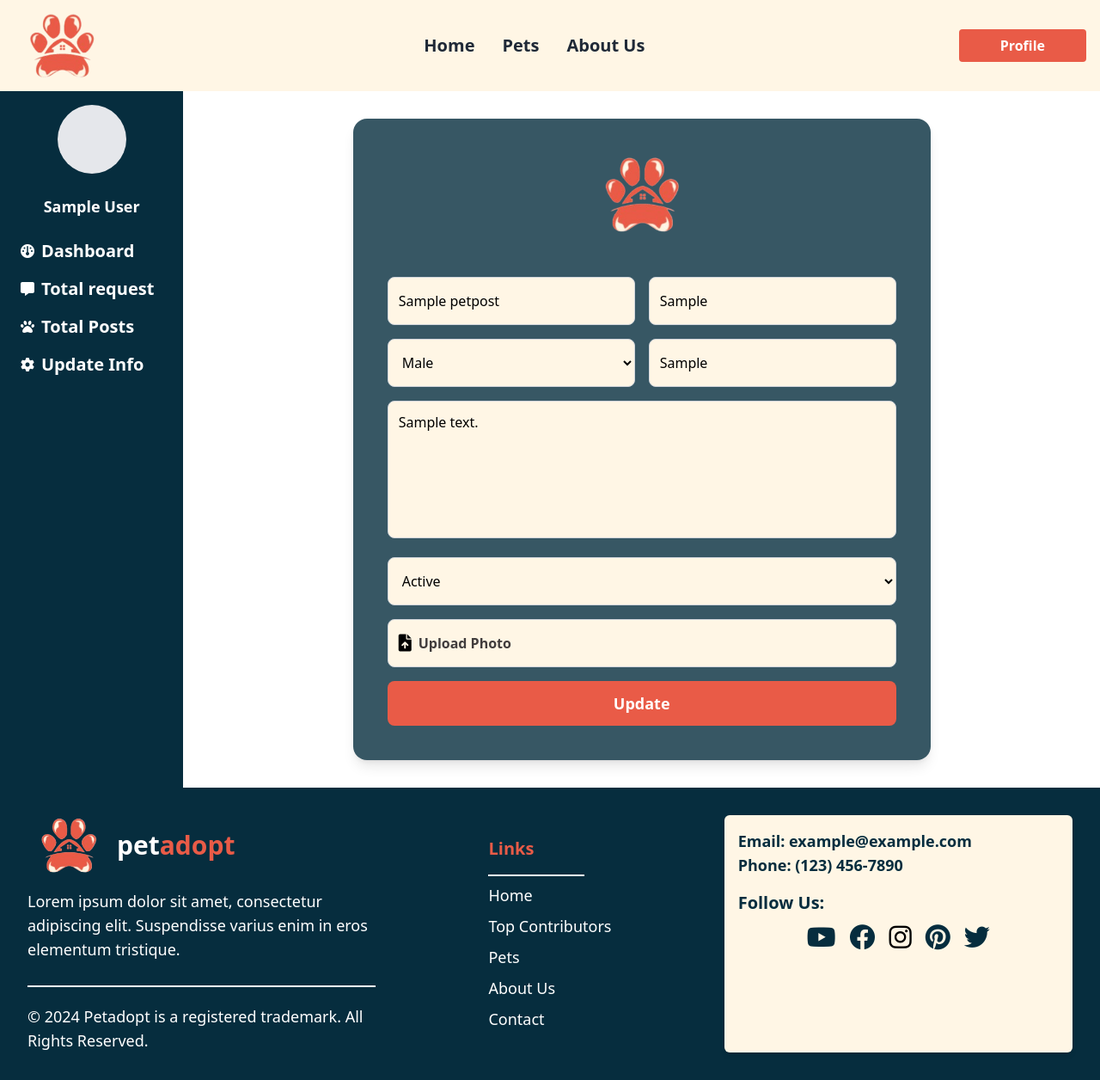
After one commit to fahim-muntasir/petadoption, a Django app: page /update_pet/1/ in a window 1280 px wide. The commit adds this page. Shown: the whole page at 86% size. Run offline with Django 5.2, Linux system fonts and the light colour scheme; a user stored in the database is signed in; tables that the repository leaves empty hold one stand-in row (values such as "Sample post"); some libraries are stand-ins or nearby versions.

Commit message:
petupdate, pet status

```diff
--- a/petapp/models.py
+++ b/petapp/models.py
@@ -29,6 +29,11 @@ class PetPost(models.Model):
   gender = models.CharField(max_length=10, choices=[('Male', 'Male'), ('Female', 'Female')])
   description = models.TextField(blank=False, null=False)
   location = models.CharField(max_length=100, blank=False, null=False)
+  status = models.CharField(
+    max_length=10,
+    choices=[('Active', 'Active'), ('Adopted', 'Adopted')],
+    default='Active',
+  )
   created_at = models.DateTimeField(auto_now_add=True)
   updated_at = models.DateTimeField(auto_now=True)
 
--- a/petapp/urls.py
+++ b/petapp/urls.py
@@ -10,12 +10,12 @@ urlpatterns = [
   path('items/', views.items, name='items'),
   path('item/<int:id>/', views.item, name='item'),
   path('createPet/', views.createPet, name='createPet'),
-  # path('modal/', views.modal, name='modal'),
   path('dashboard/',views.dashboard, name='dashboard'),
   path('totalRequest/',views.totalRequest, name='totalRequest'),
   path('updateInfo/',views.updateInfo, name='updateInfo'),
   path('userprofile/<int:userid>',views.userProfile, name='userprofile'),
   path('totalPets/',views.totalPets, name='totalPets'),
   path('delete_message/<int:message_id>/', views.delete_message, name='delete_message'),
-  path('delete_pet/<int:pet_id>/', views.delete_pet, name='delete_pet')
+  path('delete_pet/<int:pet_id>/', views.delete_pet, name='delete_pet'),
+  path('update_pet/<int:pet_id>/', views.updatePet, name='updatePet'),
 ]
--- a/petapp/views.py
+++ b/petapp/views.py
@@ -1,4 +1,4 @@
-import re
+import os
 import requests
 from django.core.validators import URLValidator
 from django.core.exceptions import ValidationError
@@ -12,14 +12,24 @@ from django.contrib.auth.decorators import login_required
 
 User = get_user_model()
 
+def fetchAdoptedPost(total=False):
+  posts = []
+
+  if total:
+    posts = PetPost.objects.filter(status='Adopted').order_by('-updated_at')[:total]
+  else:
+    posts = PetPost.objects.filter(status='Adopted').order_by('-updated_at')
+
+  return posts
+
 # ** Provides Posts **
 def fetchPost(total=False):
   posts = []
 
   if total:
-    posts = PetPost.objects.all().order_by('-created_at')[:total]
+    posts = PetPost.objects.filter(status='Active').order_by('-created_at')[:total]
   else:
-    posts = PetPost.objects.all().order_by('-created_at')
+    posts = PetPost.objects.filter(status='Active').order_by('-created_at')
 
   return posts
 
@@ -37,9 +47,10 @@ def fetchMessage(total=False):
 
 # ** Homepage **
 def home(request):
-  posts = fetchPost(6)
+  active_posts = fetchPost(6)
+  adopted_posts = fetchAdoptedPost(4)
 
-  return render(request, 'petapp/index.html', {'posts': posts})
+  return render(request, 'petapp/index.html', {'posts': active_posts, 'adoptedPosts': adopted_posts})
 
 def userProfile(request, userid):
   print(userid)
@@ -269,8 +280,9 @@ def user_logout(request):
 def dashboard(request):
   totalPost = len(fetchPost())
   totalMessage = len(fetchMessage())
+  totalAdopted = len(fetchAdoptedPost())
 
-  return render(request, 'Dashboard/Dashboard.html', {"totalPost": totalPost, "totalMessage": totalMessage, "fullname": request.user.first_name + " " + request.user.last_name})
+  return render(request, 'Dashboard/Dashboard.html', {"totalAdopted":totalAdopted, "totalPost": totalPost, "totalMessage": totalMessage, "fullname": request.user.first_name + " " + request.user.last_name})
 
 # ** Message Requests **
 @login_required
@@ -349,6 +361,45 @@ def updateInfo(request):
     }
     return render(request, 'Dashboard/UpdateInfo.html', {"user": context})
 
+
+@login_required
+def updatePet(request, pet_id):
+  user = request.user
+  pet = get_object_or_404(PetPost, id=pet_id)
+
+  if pet.user != user:
+      messages.error(request, "You are not authorized to update this pet.")
+      return redirect('dashboard')
+
+  if request.method == 'POST':
+      print("POST request received")
+      title = request.POST.get('title', pet.title)
+      pet_type = request.POST.get('pet_type', pet.pet_type)
+      gender = request.POST.get('gender', pet.gender)
+      location = request.POST.get('location', pet.location)
+      description = request.POST.get('description', pet.description)
+      status = request.POST.get('status', pet.status)
+      new_image = request.FILES.get('image')
+
+      pet.title = title
+      pet.pet_type = pet_type
+      pet.gender = gender
+      pet.location = location
+      pet.description = description
+      pet.status = status
+
+      if new_image:
+          if pet.image and os.path.isfile(pet.image.path):
+              os.remove(pet.image.path)
+          pet.image = new_image
+
+      pet.save()
+      messages.success(request, "Pet updated successfully!")
+      return redirect('totalPets')
+
+  return render(request, 'Dashboard/updatePet.html', {'pet': pet})
+
+
 # ** All Posts **
 @login_required
 def totalPets(request):
--- /dev/null
+++ b/templates/Dashboard/updatePet.html
@@ -0,0 +1,146 @@
+{% extends 'petapp/base.html' %}
+
+{% block title %}
+  Login - petadopt
+{% endblock %}
+
+{% block content %}
+  <div class="flex min-h-screen relative">
+    <!-- Drawer toggle button (only visible on mobile) -->
+    <button class="fixed top-28 left-1 z-30 px-3 py-1 text-white bg-[#062d3e] rounded md:hidden" onclick="toggleDrawer()"><i class="fa-solid fa-arrow-left"></i></button>
+
+    <!-- Sidebar (drawer for mobile) -->
+    <div id="sidebar" class="fixed inset-y-0 left-0 transform -translate-x-full transition-transform duration-300 w-3/4 bg-[#062d3e] text-white p-4 flex flex-col items-center space-y-6 z-20 md:relative md:translate-x-0 md:w-1/5 lg:w-1/6">
+      <div class="w-20 h-20 bg-gray-200 rounded-full"></div>
+      <p class="text-lg font-bold">{{user.first_name}} {{user.last_name}}</p>
+      <nav class="w-full pl-2">
+        <ul class="space-y-4 text-base">
+          <li class="flex items-center space-x-2">
+            <i class="fa-solid fa-gauge"></i>
+            <a href="{% url 'dashboard' %}" class="hover:text-gray-300 text-xl font-bold">Dashboard</a>
+          </li>
+          <li class="flex items-center space-x-2">
+            <i class="fa-solid fa-message"></i>
+            <a href="{% url 'totalRequest' %}" class="hover:text-gray-300 text-xl font-bold">Total request</a>
+          </li>
+          <li class="flex items-center space-x-2">
+            <i class="fa-solid fa-paw"></i>
+            <a href="{% url 'totalPets' %}" class="hover:text-gray-300 text-xl font-bold">Total Posts</a>
+          </li>
+          <li class="flex items-center space-x-2">
+            <i class="fa-solid fa-gear"></i>
+            <a href="{% url 'updateInfo' %}" class="hover:text-gray-300 text-xl font-bold">Update Info</a>
+          </li>
+        </ul>
+      </nav>
+    </div>
+
+    <!-- Overlay for drawer (only visible on mobile when sidebar is open) -->
+    <div id="drawerOverlay" class="fixed inset-0 bg-black opacity-50 hidden z-10 md:hidden" onclick="toggleDrawer()"></div>
+
+    <!-- Main content -->
+    <div class="flex-1 p-1 md:p-2 lg:p-6 py-7 md:py-0 lg:py-2 flex flex-col items-start space-y-4 md:flex-row md:justify-start md:space-x-6 md:space-y-0">
+      <div class="flex-1 p-0 md:p-6  flex justify-center items-center">
+        <div class="relative bg-[#062d3e] bg-opacity-80 rounded-2xl p-6 md:p-10 shadow-lg max-w-2xl w-full mx-4">
+          <div class="flex justify-center mb-8 md:mb-12">
+            <img src="/media/image/logo.png" alt="PetAdopt Logo" class="w-24 h-20 md:w-32 md:h-24" />
+          </div>
+
+          <form method="POST" class="space-y-4" enctype="multipart/form-data">
+            {% csrf_token %}
+            <div class="grid grid-cols-1 md:grid-cols-2 gap-4">
+              <input
+                type="text"
+                placeholder="Name"
+                value="{{ pet.title }}"
+                name="title"
+                class="input-field focus:outline-none focus:ring-2 focus:ring-[#e95b47] h-12 lg:h-14 p-3 rounded-lg border bg-[#fff6e5] border-gray-300 placeholder:font-semibold placeholder:text-[#413d3d]"
+                required
+              />
+              <input
+                type="text"
+                placeholder="Type"
+                value="{{ pet.pet_type }}"
+                name="pet_type"
+                class="input-field focus:outline-none focus:ring-2 focus:ring-[#e95b47] placeholder:font-semibold placeholder:text-[#413d3d] h-12 lg:h-14 p-3 rounded-lg border bg-[#fff6e5] border-gray-300"
+                required
+              />
+            </div>
+
+            <div class="grid grid-cols-1 md:grid-cols-2 gap-4">
+              <select
+                name="gender"
+                class="input-field focus:outline-none focus:ring-2 focus:ring-[#e95b47] placeholder:font-semibold placeholder:text-[#413d3d] h-12 lg:h-14 p-3 rounded-lg border bg-[#fff6e5] border-gray-300"
+                required
+              >
+                <option value="male" {% if pet.gender == "male" %}selected{% endif %}>Male</option>
+                <option value="female" {% if pet.gender == "female" %}selected{% endif %}>Female</option>
+              </select>
+              <input
+                type="text"
+                placeholder="Location"
+                name="location"
+                value="{{ pet.location }}"
+                class="input-field focus:outline-none focus:ring-2 focus:ring-[#e95b47] placeholder:font-semibold placeholder:text-[#413d3d] h-12 lg:h-14 p-3 rounded-lg border bg-[#fff6e5] border-gray-300"
+                required
+              />
+            </div>
+
+            <textarea
+              placeholder="Description"
+              name="description"
+              class="input-field focus:outline-none focus:ring-2 focus:ring-[#e95b47] placeholder:font-semibold w-full placeholder:text-[#413d3d] h-12 lg:h-40 p-3 rounded-lg border bg-[#fff6e5] border-gray-300 resize-none"
+              required
+            >{{ pet.description }}</textarea>
+
+            <select
+              name="status"
+              class="input-field focus:outline-none focus:ring-2 focus:ring-[#e95b47] placeholder:font-semibold placeholder:text-[#413d3d] h-12 lg:h-14 p-3 rounded-lg border bg-[#fff6e5] border-gray-300 w-full"
+              required
+            >
+              <option value="Active" {% if pet.status == "Active" %}selected{% endif %}>Active</option>
+              <option value="Adopted" {% if pet.status == "Adopted" %}selected{% endif %}>Adopted</option>
+            </select>
+
+            <div class="relative">
+              <label
+                class="input-field flex items-center focus:outline-none focus:ring-2 focus:ring-[#e95b47] placeholder:font-semibold placeholder:text-[#413d3d] h-12 lg:h-14 p-3 rounded-lg border bg-[#fff6e5] border-gray-300 cursor-pointer"
+              >
+                <i class="fa-solid fa-file-arrow-up text-black text-xl mr-2"></i>
+                <span class="text-[#413d3d] font-semibold">Upload Photo</span>
+                <input type="file" class="hidden" name="image" />
+              </label>
+            </div>
+
+            <div class="text-center mt-6">
+              <button
+                type="submit"
+                class="w-full bg-[#e95b47] text-white py-3 rounded-lg font-semibold hover:bg-[#e66655] transition text-lg"
+              >
+                Update
+              </button>
+            </div>
+          </form>
+
+        </div>
+      </div>
+    </div>
+  </div>
+
+  <script>
+    function toggleDrawer() {
+      const sidebar = document.getElementById('sidebar')
+      const overlay = document.getElementById('drawerOverlay')
+
+      // Toggle sidebar visibility
+      sidebar.classList.toggle('-translate-x-full')
+
+      // Toggle overlay visibility
+      if (sidebar.classList.contains('-translate-x-full')) {
+        overlay.classList.add('hidden')
+      } else {
+        overlay.classList.remove('hidden')
+      }
+    }
+  </script>
+{% endblock %}
```
Also changed, not shown: templates/Dashboard/Dashboard.html (+6 -1 lines), templates/Dashboard/TotalPets.html (+20 -3 lines), templates/petapp/index.html (+13 -32 lines), templates/petapp/userprofile.html (+14 -4 lines), media/uploads/anoir-chafik-2_3c4dIFYFU-unsplash.jpg (added), media/uploads/charlesdeluvio-Mv9hjnEUHR4-unsplash.jpg (deleted), petapp/migrations/0004_petpost_status.py (added).
